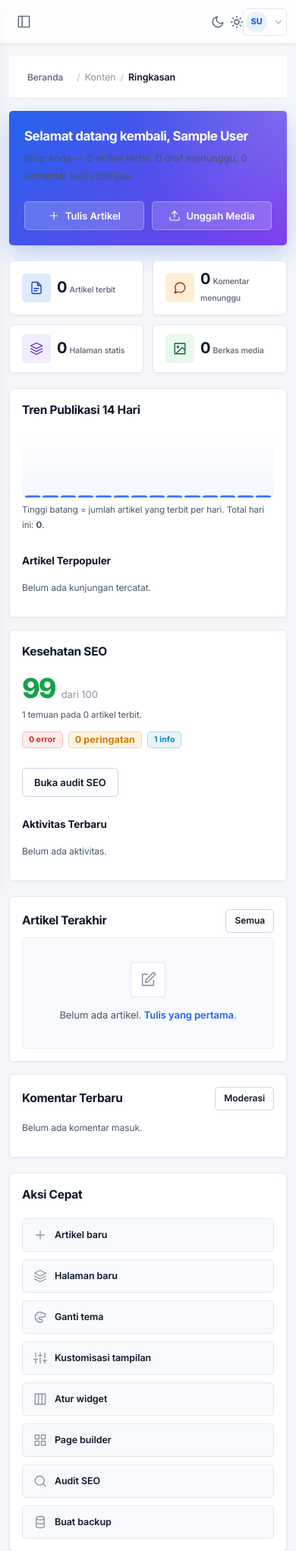
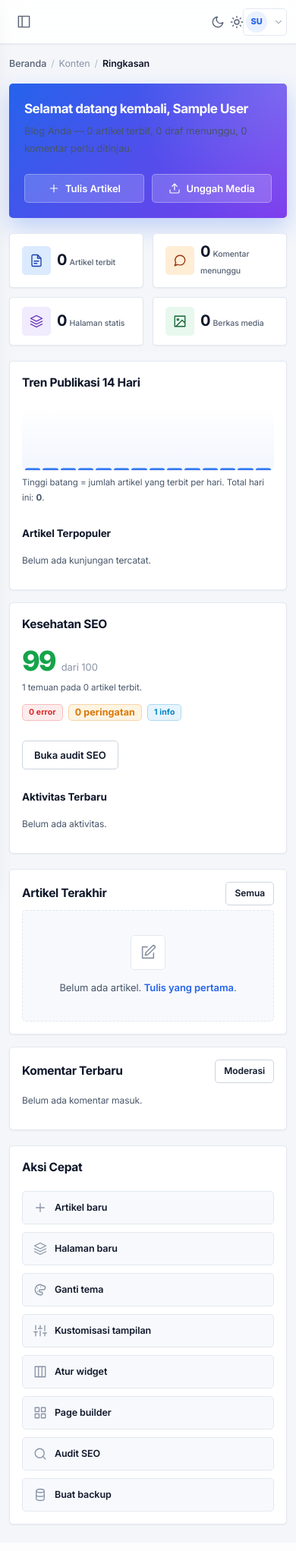
Before and after one commit to mjra271099/CMS-BLOGGING, a PHP site: page /admin in a window 390 px wide. Shown: the top 2042 px of the page at 76% size. After the commit the page ends 2008 px from the top, so only its background shows below. Run offline with PHP 8.4, Linux system fonts and the light colour scheme; the visitor is signed in with stand-in values (Sample User, id 1); data that the repository does not hold is empty; some libraries are stand-ins or nearby versions.

Commit message:
fix(admin): repair dashboard layout broken by legacy nav CSS
The v2 stylesheet styled the bare `nav` element (sticky column,
min-height: calc(100vh - header), padding, borders). The new shell renders
`<nav class="breadcrumb">`, so the breadcrumb inherited those rules and became
a ~958px tall white column that pushed the whole dashboard one screen down.
The same `align-self: start` rule also shrank the sidebar menu to 160px.

- Remove the legacy `nav` / `nav a` element rules (base and mobile) and move
  everything the sidebar still needs into the v3 `.sidebar-nav` scope:
  display flex, align-items center, hover/active and icon/badge states.
- Make `.sidebar-nav` explicitly full width (align-self: stretch) so links
  fill the rail instead of collapsing to their content width.
- Stop stretching dashboard cards to their tallest neighbour (align-items:
  start), removing ~350px of empty space inside the trend card.
- Login page now honours the stored light/dark theme and loads Inter like the
  rest of the admin.
- `asset_url()` returns a root-relative path, so admin CSS/JS no longer break
  when the site URL changes scheme or host (http -> https, new domain, or a
  subfolder install).

Verified: 23 admin screens 200 with no PHP notices; 46 integration + 36 HTTP
tests pass; breadcrumb back to 20px, sidebar links 273px wide, no element
overlap or horizontal overflow at 390, 990 and 1440px; logout, wrong-password
and successful login tested end to end.

```diff
--- a/app/Core/helpers.php
+++ b/app/Core/helpers.php
@@ -76,7 +76,14 @@ if (!function_exists('asset_url')) {
     function asset_url(string $path): string
     {
         $cdn = Settings::get('cdn_url');
-        return $cdn !== '' ? rtrim($cdn, '/') . '/' . ltrim($path, '/') : url($path);
+        if ($cdn !== '') {
+            return rtrim($cdn, '/') . '/' . ltrim($path, '/');
+        }
+        // Root-relative so CSS/JS never break when the site URL changes scheme
+        // or host (http -> https, new domain) or when the app lives in a
+        // subfolder. Absolute URLs stay reserved for canonical/SEO output.
+        $prefix = rtrim((string)(parse_url(base_url(), PHP_URL_PATH) ?? ''), '/');
+        return $prefix . '/' . ltrim($path, '/');
     }
 }
 
--- a/assets/admin.css
+++ b/assets/admin.css
@@ -225,48 +225,10 @@ body:has(.login) {
 
 /* ==========================================================
    6. SIDEBAR NAVIGATION
-========================================================== */
-nav {
-    position: sticky;
-    top: var(--admin-header-height);
-    align-self: start;
-
-    display: flex;
-    flex-direction: column;
-    gap: 4px;
-
-    min-height: calc(100vh - var(--admin-header-height));
-    padding: 20px 14px;
-
-    background: var(--admin-surface);
-    border-right: 1px solid var(--admin-border);
-}
-
-nav a {
-    display: flex;
-    align-items: center;
-    gap: 11px;
-
-    min-height: 42px;
-    padding: 9px 13px;
-
-    color: #475569;
-    font-size: 13px;
-    font-weight: 550;
-
-    border-radius: var(--admin-radius-sm);
-    transition:
-        background var(--admin-transition),
-        color var(--admin-transition),
-        transform var(--admin-transition);
-}
-nav a:hover { color: var(--admin-primary); background: var(--admin-surface-hover); }
-nav a.active {
-    color: var(--admin-primary);
-    background: var(--admin-primary-soft);
-    font-weight: 700;
-}
-nav a:active { transform: scale(.985); }
+   Styling now lives in the v3 layer under `.sidebar-nav`. The old
+   bare `nav` selectors were removed: they also matched the new
+   `<nav class="breadcrumb">` and made it a 100vh-tall column.
+========================================================== */
 
 .nav-section {
     margin: 14px 4px 4px;
@@ -1013,28 +963,8 @@ textarea:focus-visible {
 
     .layout { grid-template-columns: minmax(0, 1fr); }
 
-    nav {
-        position: sticky;
-        top: var(--admin-header-height);
-        z-index: 50;
-        flex-direction: row;
-        gap: 5px;
-        min-height: auto;
-        padding: 9px 12px;
-        overflow-x: auto;
-        overflow-y: hidden;
-        border-right: 0;
-        border-bottom: 1px solid var(--admin-border);
-        scrollbar-width: thin;
-    }
-    nav a {
-        flex: 0 0 auto;
-        min-height: 37px;
-        padding: 8px 12px;
-        font-size: 12px;
-        white-space: nowrap;
-    }
-    .nav-section { display: none; }
+    /* The sidebar nav is styled by the v3 layer; the legacy horizontal
+       `nav` rules no longer apply to it. */
 
     .main { padding: 20px 14px; }
     .main > h1,
@@ -1707,7 +1657,9 @@ h1, h2, h3, h4, h5, h6 {
 .stat-value { font-size: 24px; font-weight: 700; letter-spacing: -.04em; }
 .stat-label { font-size: 12.5px; font-weight: 500; color: var(--admin-text-secondary); }
 
-.dashboard-cols { gap: var(--sp-4); }
+/* Cards keep their natural height instead of stretching to the tallest
+   neighbour, which used to leave big empty areas inside the dashboard. */
+.dashboard-cols { gap: var(--sp-4); align-items: start; }
 
 .quick-action {
     padding: 11px 14px;
```
Also changed, not shown: other parts of assets/admin.css (+23 -15 lines), app/Views/admin/login.php (+14 -1 lines).
